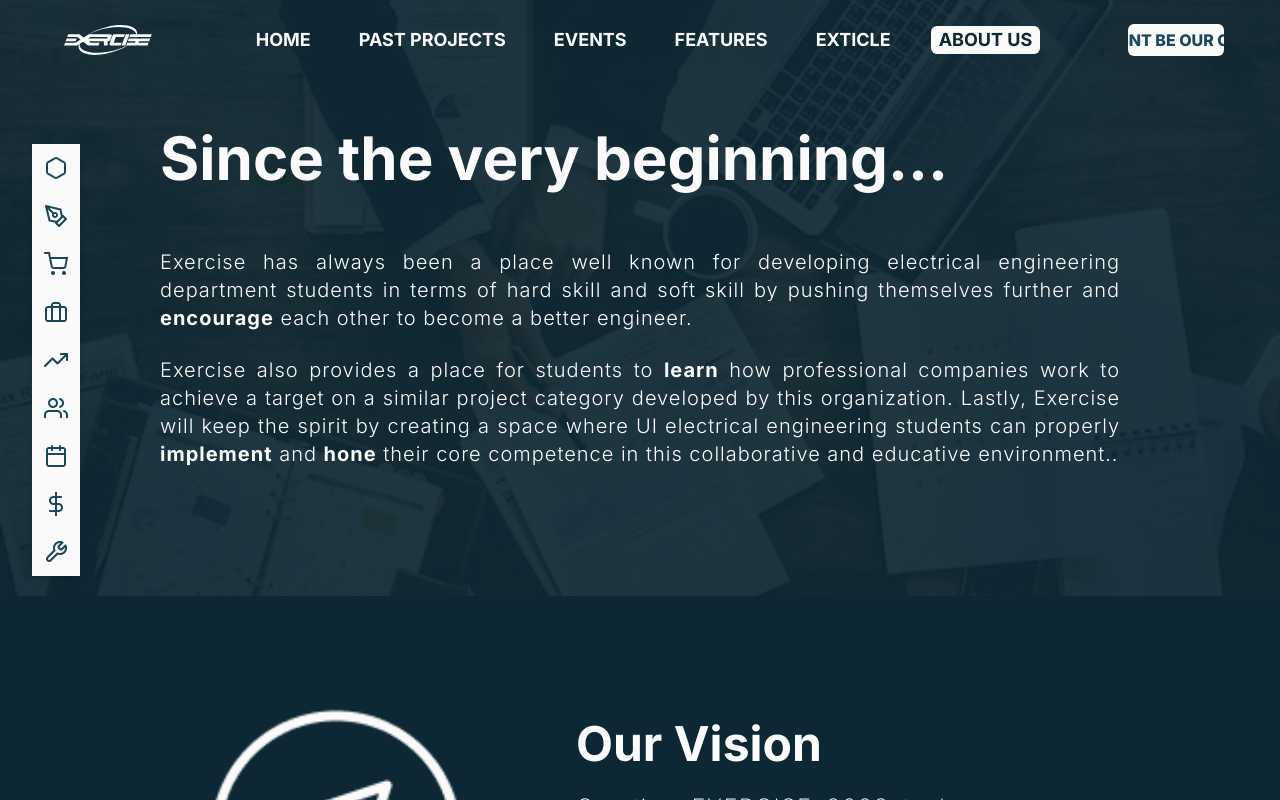
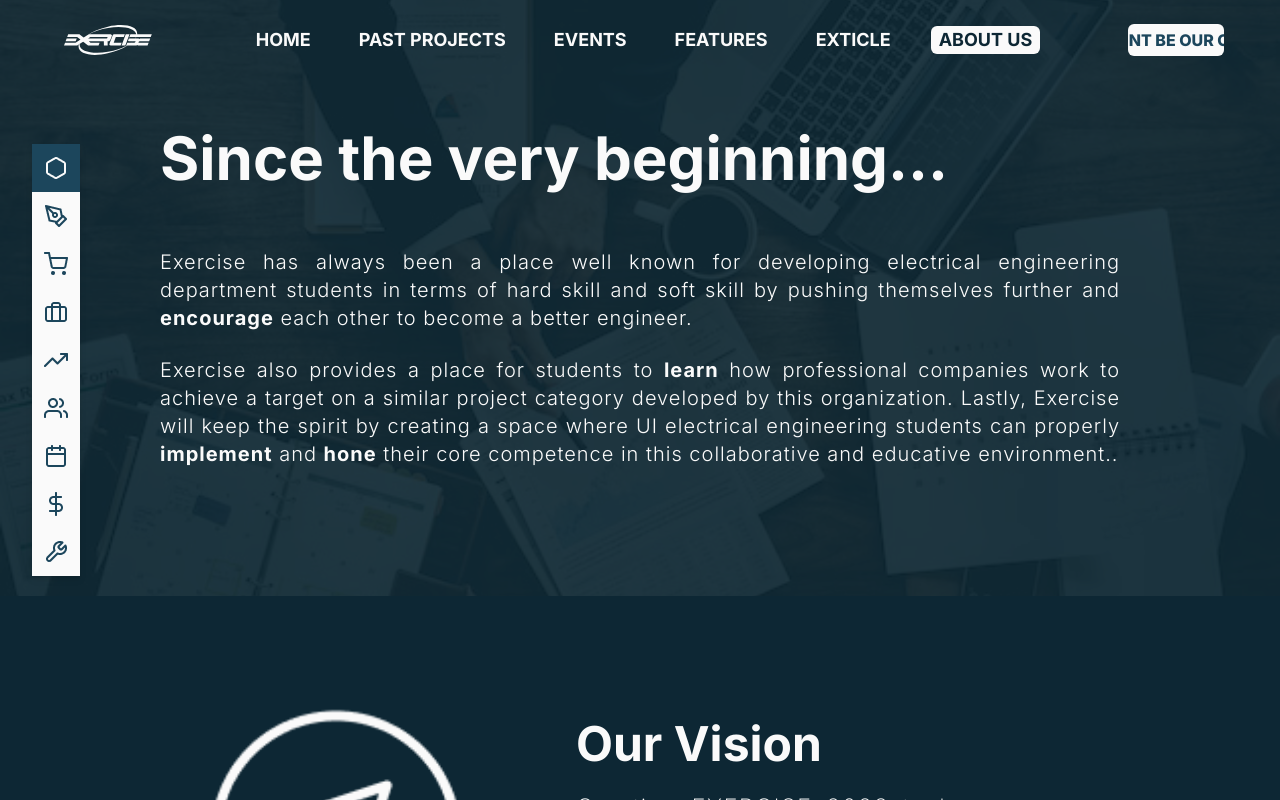
Before and after one commit to ExerciseFTUI/Website-Exercise-FE, a React (Vite) app: page /about-us in a window 1280 px wide. Shown: the top 800 px of the page. Built offline with nearby package versions, Linux system fonts and the light colour scheme.

Commit message:
Better sidebar navigation

```diff
--- a/src/pages/GetToKnow/OurTeam.jsx
+++ b/src/pages/GetToKnow/OurTeam.jsx
@@ -1,3 +1,6 @@
+import { useEffect, useRef, useState } from "react"
+import { useInView } from "framer-motion"
+
 import StaffSection from "./StaffSection"
 import Sidebar from "./Sidebar"
 
@@ -6,8 +9,26 @@ import { executives, externals } from "../../assets/get-to-know/our-team"
 const OurTeam = () => {
   const { div, desc, head, vice } = executives
 
+  const [currentViewed, setCurrentViewed] = useState(-1)
+
+  const ourTeamRef = useRef(null)
+  const executivesRef = useRef(null)
+
+  const ourTeamInView = useInView(ourTeamRef, { margin: "-5% 0% -95% 0%" })
+  const executivesInView = useInView(executivesRef, {
+    margin: "-50% 0%",
+  })
+
+  useEffect(() => {
+    executivesInView ? setCurrentViewed(0) : setCurrentViewed(-1)
+  }, [executivesInView])
+
   return (
-    <div id="get-to-know-our-team" className="bg-light text-dark-2 pt-20">
+    <div
+      ref={ourTeamRef}
+      id="get-to-know-our-team"
+      className="bg-light text-dark-2 pt-20"
+    >
       <div className="site-wrapper w-container flex-center flex-col">
         <div className="text-center space-y-6 max-w-3xl">
           <h1 className="text-4xl">Our Team</h1>
@@ -20,6 +41,7 @@ const OurTeam = () => {
         </div>
 
         <section
+          ref={executivesRef}
           id={div.replace(" ", "-").toLowerCase()}
           className="pt-32 flex-center flex-col w-full"
         >
@@ -61,9 +83,23 @@ const OurTeam = () => {
         </section>
 
         {externals.map((ex, i) => (
-          <StaffSection key={i} {...ex} />
+          <StaffSection
+            key={i}
+            {...ex}
+            setIndex={setCurrentViewed}
+            index={i + 1}
+          />
         ))}
       </div>
+
+      <Sidebar
+        style={{
+          transform: ourTeamInView ? "none" : "translateX(-200px)",
+          opacity: ourTeamInView ? 1 : 0,
+          transition: "all 0.9s cubic-bezier(0.17, 0.55, 0.55, 1) 0s",
+        }}
+        index={currentViewed}
+      />
     </div>
   )
 }
--- a/src/pages/GetToKnow/Sidebar.jsx
+++ b/src/pages/GetToKnow/Sidebar.jsx
@@ -1,13 +1,20 @@
-import { useState } from "react"
+import { useEffect, useState } from "react"
 
 import sidebar from "../../assets/get-to-know"
 
-const Sidebar = () => {
+const Sidebar = ({ style = {}, index = -1 }) => {
   const [selected, setSelected] = useState(-1)
   const [hovered, setHovered] = useState(-1)
 
+  useEffect(() => {
+    setSelected(index)
+  }, [index])
+
   return (
-    <ul className="bg-light fixed z-10 top-36 left-8 drop-shadow-md rounded-sm hidden xl:block">
+    <ul
+      className="bg-light fixed z-10 top-36 left-8 drop-shadow-md rounded-sm hidden xl:block"
+      style={style}
+    >
       {sidebar.map((ic, i) => {
         return (
           // prettier-ignore
--- a/src/pages/GetToKnow/StaffSection.jsx
+++ b/src/pages/GetToKnow/StaffSection.jsx
@@ -1,3 +1,6 @@
+import { useInView } from "framer-motion"
+import { useEffect, useRef } from "react"
+
 const personModel = {
   img: "",
   name: "",
@@ -15,9 +18,18 @@ function StaffSection({
   div = "",
   desc = "",
   staffs = [staffModel],
+  index = -1,
+  setIndex,
 }) {
+  const divRef = useRef(null)
+  const divInView = useInView(divRef, { margin: "-5% 0% -95% 0%" })
+
+  useEffect(() => {
+    setIndex(index)
+  }, [divInView])
   return (
     <section
+      ref={divRef}
       id={div.replace(/[ ]/g, "-").toLowerCase()}
       className="pt-24 w-full"
     >
--- a/src/pages/GetToKnow/index.jsx
+++ b/src/pages/GetToKnow/index.jsx
@@ -5,7 +5,7 @@ import Sidebar from "./Sidebar"
 const GetToKnow = () => {
   return (
     <>
-      <Sidebar />
+      {/* <Sidebar /> */}
       <Since />
       <OurTeam />
     </>
```
